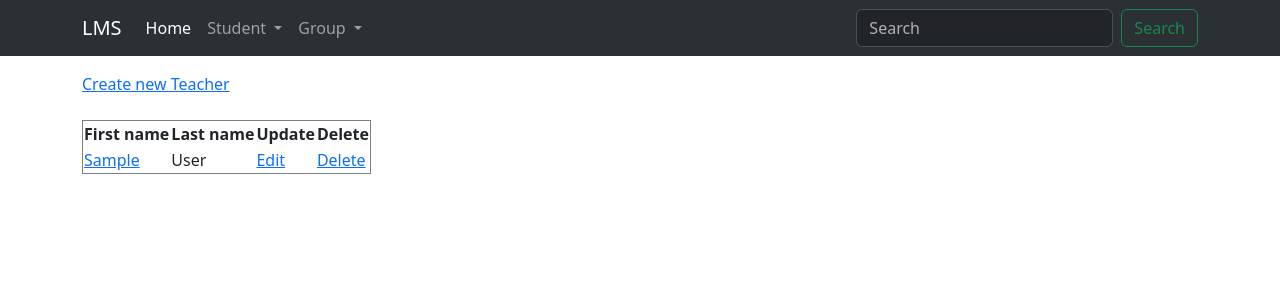
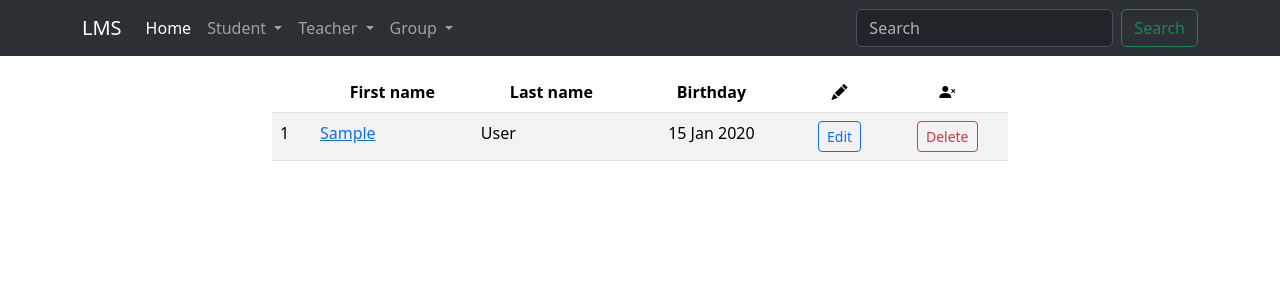
Before and after one commit to BRANYA43/django_my_lms, a Django app: page /teachers/ in a window 1280 px wide. Shown: the top 300 px of the page. Run offline with Django 4.2, Linux system fonts and the light colour scheme; tables that the repository leaves empty hold one stand-in row (values such as "Sample post").

Commit message:
Add boostrap style for Teacher list

```diff
--- a/teachers/templates/teachers/list.html
+++ b/teachers/templates/teachers/list.html
@@ -3,26 +3,34 @@
 {% block title %}List of teachers{% endblock %}
 
 {% block content %}
-    <a href="{% url 'teachers:create' %}">Create new Teacher</a>
-    <br><br>
-    <table border="1">
+    <div class="row">
+        <div class="col-2"></div>
+        <div class="col">
+            <table class="table table-striped table-hover">
                 <thead>
-            <tr>
+                    <tr class="text-center">
+                        <th></th>
                         <th>First name</th>
                         <th>Last name</th>
-                <th>Update</th>
-                <th>Delete</th>
+                        <th>Birthday</th>
+                        <th><i class="bi bi-pencil-fill"></i></th>
+                        <th><i class="bi bi-person-x-fill"></i></th>
                     </tr>
                 <thead>
                 <tbody>
                     {% for teacher in teachers %}
                         <tr>
+                            <td>{{ forloop.counter }}</td>
                             <td><a href="{% url 'teachers:detail' teacher.pk %}">{{ teacher.first_name }}</a></td>
                             <td>{{ teacher.last_name }}</td>
-                    <td><a href="{% url 'teachers:update' teacher.pk %}">Edit</a></td>
-                    <td><a href="{% url 'teachers:delete' teacher.pk %}">Delete</a></td>
+                            <td class="text-center">{{ teacher.birthday|date:"d M Y" }}</td>
+                            <td class="text-center"><a class="btn btn-outline-primary btn-sm" href="{% url 'teachers:update' teacher.pk %}">Edit</a></td>
+                            <td class="text-center"><a class="btn btn-outline-danger btn-sm" href="{% url 'teachers:delete' teacher.pk %}">Delete</a></td>
                         </tr>
                     {% endfor %}
                 </tbody>
             </table>
+        </div>
+        <div class="col-2"></div>
+    </div>
 {% endblock %}
--- a/templates/includes/navbar.html
+++ b/templates/includes/navbar.html
@@ -20,6 +20,15 @@
         </li>
         <li class="nav-item dropdown">
           <a class="nav-link dropdown-toggle" href="#" role="button" data-bs-toggle="dropdown" aria-expanded="false">
+            Teacher
+          </a>
+          <ul class="dropdown-menu">
+            <li><a class="dropdown-item" href="{% url 'teachers:list' %}">List</a></li>
+            <li><a class="dropdown-item" href="{% url 'teachers:create' %}">Create</a></li>
+          </ul>
+        </li>
+        <li class="nav-item dropdown">
+          <a class="nav-link dropdown-toggle" href="#" role="button" data-bs-toggle="dropdown" aria-expanded="false">
             Group
           </a>
           <ul class="dropdown-menu">
```
Lines whose indentation alone changed are shown as unchanged.
